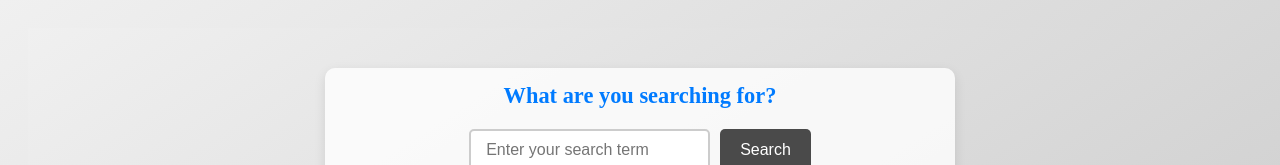
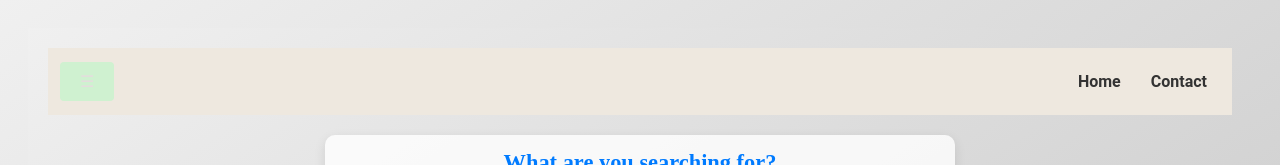
Before and after one commit to bibungthiborgayary/image-search, a React (Vite) app: page / in a window 1280 px wide. Shown: the top 165 px of the page. Built offline with nearby package versions, Linux system fonts and the light colour scheme; no server answers.

Commit message:
Refactor CSS styles for improved readability and consistency #3

```diff
--- a/src/App.jsx
+++ b/src/App.jsx
@@ -1,9 +1,11 @@
-import "./App.css";
-import SearchField from "./components/SearchField";
-import React from "react";
-import ImageList from "./components/ImageList";
-import Modal from "./components/Modal";
-import axios from "axios";
+// src/App.jsx
+import React from 'react';
+import './App.css';
+import SearchField from './components/SearchField';
+import ImageList from './components/ImageList';
+import Modal from './components/Modal';
+import Navbar from './components/Navbar'; // Import Navbar
+import axios from 'axios';
 
 class App extends React.Component {
   state = {
@@ -13,17 +15,17 @@ class App extends React.Component {
     loading: false,
     term: '',
     showScrollTopButton: false,
-    searchPerformed: false, // New state to track if a search was performed
+    searchPerformed: false,
   };
 
   API_KEY = import.meta.env.VITE_UNSPLASH_ACCESS_KEY;
 
   componentDidMount() {
-    window.addEventListener("scroll", this.handleScroll); // Attach scroll listener
+    window.addEventListener('scroll', this.handleScroll); // Attach scroll listener
   }
 
   componentWillUnmount() {
-    window.removeEventListener("scroll", this.handleScroll); // Clean up scroll listener
+    window.removeEventListener('scroll', this.handleScroll); // Clean up scroll listener
   }
 
   onSearchSubmit = async (term, newSearch = true) => {
@@ -34,15 +36,15 @@ class App extends React.Component {
     this.setState({ loading: true });
 
     try {
-      const response = await axios.get("https://api.unsplash.com/search/photos", {
+      const response = await axios.get('https://api.unsplash.com/search/photos', {
         params: {
           query: term,
           page: this.state.page,
           per_page: 30,
         },
         headers: {
-          Authorization: "Client-ID " + this.API_KEY,
-        }
+          Authorization: 'Client-ID ' + this.API_KEY,
+        },
       });
 
       this.setState((prevState) => ({
@@ -51,14 +53,18 @@ class App extends React.Component {
         loading: false,
       }));
     } catch (error) {
-      console.error("Error fetching images", error);
+      console.error('Error fetching images', error);
       this.setState({ loading: false });
     }
   };
 
   handleScroll = () => {
     // Scroll detection logic for loading more images
-    if (window.innerHeight + document.documentElement.scrollTop >= document.documentElement.offsetHeight - 100 && !this.state.loading) {
+    if (
+      window.innerHeight + document.documentElement.scrollTop >=
+        document.documentElement.offsetHeight - 100 &&
+      !this.state.loading
+    ) {
       this.onSearchSubmit(this.state.term, false);
     }
 
@@ -85,8 +91,9 @@ class App extends React.Component {
   render() {
     return (
       <div className="app">
+        <Navbar /> {/* Add Navbar here */}
         <SearchField userSubmit={this.onSearchSubmit} />
-        {this.state.searchPerformed && ( // Only show this after search has been performed
+        {this.state.searchPerformed && (
           <span className="image-counter">Found: {this.state.images.length} images</span>
         )}
         <ImageList foundImages={this.state.images} onImageClick={this.onImageClick} />
--- /dev/null
+++ b/src/components/Navbar.css
@@ -0,0 +1,130 @@
+/* NavBar Styles */
+.navbar {
+    display: flex;
+    justify-content: space-between;
+    align-items: center;
+    padding: 10px;
+    background-color: #eee8df;
+  }
+
+  .navbar__left .menu-button {
+    background-color: #cff1d0;
+    border: none;
+    color: rgb(228, 221, 221);
+    padding: 10px 20px;
+    text-align: center;
+    text-decoration: none;
+    display: inline-block;
+    font-size: 16px;
+    margin: 4px 2px;
+    cursor: pointer;
+    border-radius: 4px;
+  }
+
+  .menu-button:hover {
+    transform: scale(1.1);
+  }
+
+  .navbar__right .navbar__item {
+    color: #333;
+    text-decoration: none;
+    padding: 10px 15px;
+    font-size: 16px;
+    font-weight: bold;
+    cursor: pointer;
+    transition: color 0.3s ease;
+  }
+
+  .navbar__right .navbar__item:hover {
+    color: #d8d6cd;
+  }
+
+  /* Modal Overlay and Popup Styles */
+  .overlay {
+    position: fixed;
+    top: 0;
+    bottom: 0;
+    left: 0;
+    right: 0;
+    background: rgba(0, 0, 0, 0.5);
+    visibility: hidden;
+    opacity: 0;
+    transition: opacity 200ms, visibility 200ms;
+    z-index: 1000; /* Ensure it appears above other content */
+  }
+
+  .overlay.light {
+    background: rgba(255, 255, 255, 0.5);
+  }
+
+  .overlay.show {
+    visibility: visible;
+    opacity: 1;
+  }
+
+  .popup {
+    margin: 100px auto;
+    padding: 20px;
+    background: #fff;
+    border: 1px solid #666;
+    width: 300px;
+    box-shadow: 0 0 50px rgba(0, 0, 0, 0.5);
+    position: relative;
+    z-index: 1001; /* Ensure it appears above the overlay */
+  }
+
+  .popup h2 {
+    margin-top: 0;
+    color: #666;
+    font-family: "Trebuchet MS", Tahoma, Arial, sans-serif;
+  }
+
+  .popup .close {
+    position: absolute;
+    top: 10px;
+    right: 10px;
+    font-size: 24px;
+    font-weight: bold;
+    text-decoration: none;
+    color: #666;
+    cursor: pointer;
+    opacity: 0.8;
+    transition: opacity 200ms;
+  }
+
+  .popup .close:hover {
+    opacity: 1;
+  }
+
+  .popup .content {
+    max-height: 400px;
+    overflow: auto;
+  }
+
+  .popup .content a {
+    display: block;
+    margin-bottom: 1em;
+    text-decoration: none;
+    color: #4CAF50;
+    font-weight: bold;
+  }
+
+  .popup .content a:hover {
+    text-decoration: underline;
+  }
+
+  /* Center the modal */
+  .overlay.show .popup {
+    animation: fadeIn 0.3s ease-out;
+  }
+
+  @keyframes fadeIn {
+    from {
+      opacity: 0;
+      transform: translateY(-10px);
+    }
+    to {
+      opacity: 1;
+      transform: translateY(0);
+    }
+  }
--- /dev/null
+++ b/src/components/Navbar.jsx
@@ -0,0 +1,68 @@
+import { useState } from 'react';
+import './NavBar.css';
+
+const NavBar = () => {
+  const [isMenuModalVisible, setMenuModalVisible] = useState(false);
+  const [isContactModalVisible, setContactModalVisible] = useState(false);
+
+  const handleHomeClick = () => {
+    window.location.reload();
+  };
+
+  const toggleMenuModal = () => {
+    setMenuModalVisible(!isMenuModalVisible);
+  };
+
+  const toggleContactModal = () => {
+    setContactModalVisible(!isContactModalVisible);
+  };
+
+  return (
+    <div className="navbar">
+      <div className="navbar__left">
+        <button className="menu-button" onClick={toggleMenuModal}>
+          &#9776;
+        </button>
+      </div>
+      <div className="navbar__right">
+        <span className="navbar__item" onClick={handleHomeClick}>Home</span>
+        <span className="navbar__item" onClick={toggleContactModal}>Contact</span>
+      </div>
+
+      {/* Menu Modal */}
+      {isMenuModalVisible && (
+        <div className="overlay show">
+          <div className="popup">
+            <h2>Menu</h2>
+            <button className="close" onClick={toggleMenuModal}>
+              &times;
+            </button>
+            <div className="content">
+              <a href="https://www.linkedin.com" target="_blank" rel="noreferrer">
+                LinkedIn
+              </a>
+              <a href="https://www.github.com" target="_blank" rel="noreferrer">
+                GitHub
+              </a>
+            </div>
+          </div>
+        </div>
+      )}
+
+      {/* Contact Modal */}
+      {isContactModalVisible && (
+        <div className="overlay light show" onClick={toggleContactModal}>
+          <div className="popup" onClick={(e) => e.stopPropagation()}>
+            <h2>Contact</h2>
+            <div className="content">
+              <a href="mailto:youremail@example.com">Email</a>
+              <a href="tel:+1234567890">Phone</a>
+            </div>
+          </div>
+        </div>
+      )}
+    </div>
+  );
+};
+
+export default NavBar;
```
